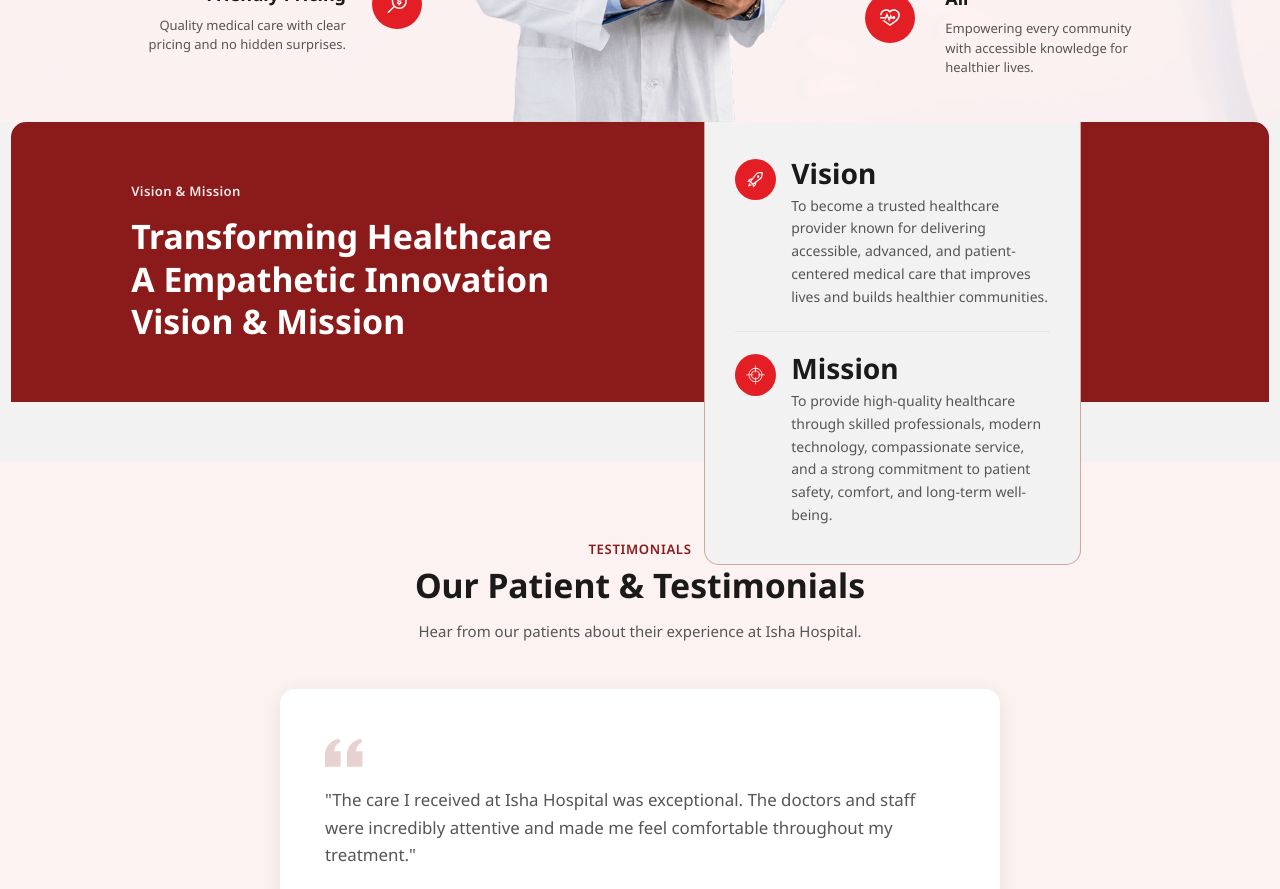
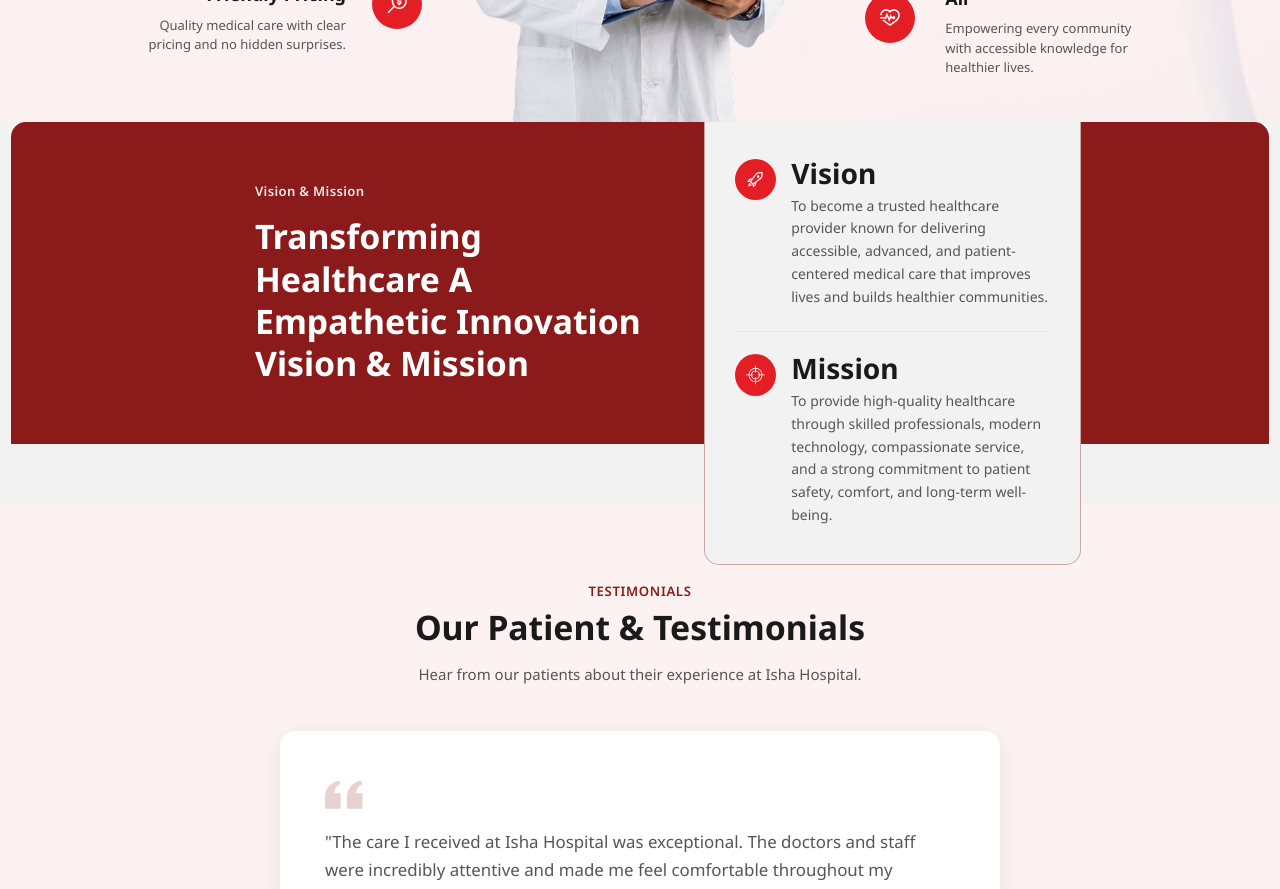
Before and after one commit to yagnikvora/isha-hospital, a Next.js app: page / in a window 1280 px wide. Shown: the part 3760-4649 px from the top of the page. Built offline with nearby package versions, Linux system fonts and the light colour scheme; grey boxes are pictures that could not be loaded.

Commit message:
fix: Update padding values for Vision and Mission section for better layout

```diff
--- a/app/components/home/VisionMissionSection.tsx
+++ b/app/components/home/VisionMissionSection.tsx
@@ -6,7 +6,7 @@ import SlideIn from "../animations/SlideIn";
 export default function VisionMissionSection() {
   return (
     <section className="bg-surface-soft pt-0 pb-12 sm:pb-14 lg:pb-16">
-      <div className="relative mx-3 w-auto rounded-t-2xl bg-primary px-6 py-14 sm:px-10 lg:pl-28 lg:pr-20 lg:py-16 xl:pl-32 xl:pr-24">
+      <div className="relative mx-3 w-auto rounded-t-2xl bg-primary px-6 py-14 sm:px-10 lg:pl-28 lg:pr-20 lg:py-16 xl:pl-65 xl:pr-24">
         <FadeIn className="text-text-light lg:pr-[58%]">
           <p className="text-sm font-semibold tracking-wide text-text-light/90">
             {homeVisionMissionSection.subtitle}
```
